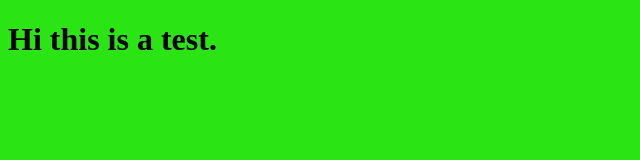
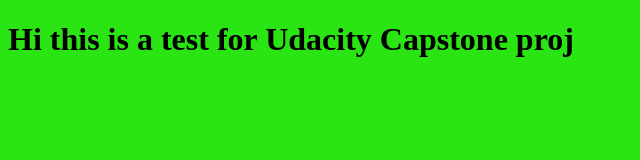
Before and after one commit to kamaluniyal/capstone, a plain HTML site: page index.html in a window 1280 px wide. Shown: the whole page, without its empty margins (0-640 px from the left). Drawn offline with Linux system fonts and the light colour scheme.

Commit message:
changed index.html

```diff
--- a/index.html
+++ b/index.html
@@ -10,6 +10,6 @@
 </style>
 </head>
 <body>
-    <h1>Hi this is a test.</h1>
+    <h1>Hi this is a test for Udacity Capstone proj</h1>
 </body>
 </html>
```
